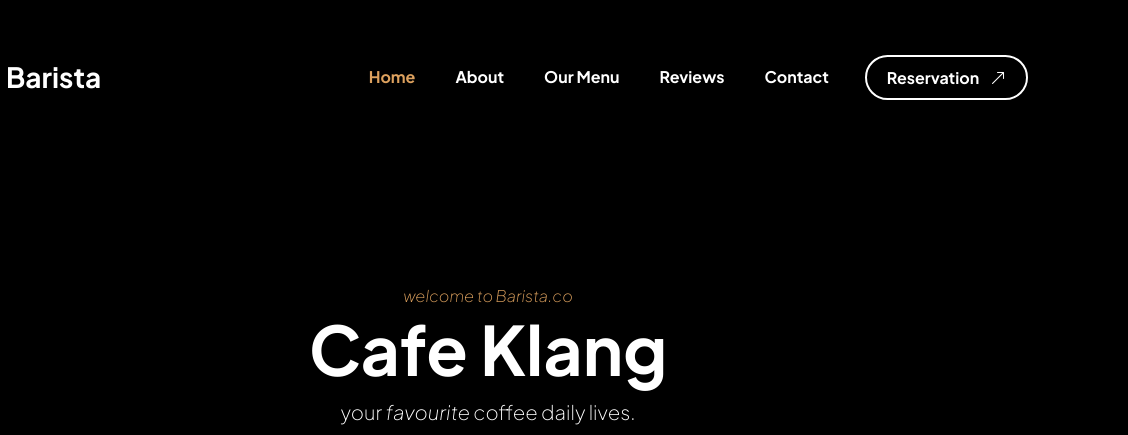
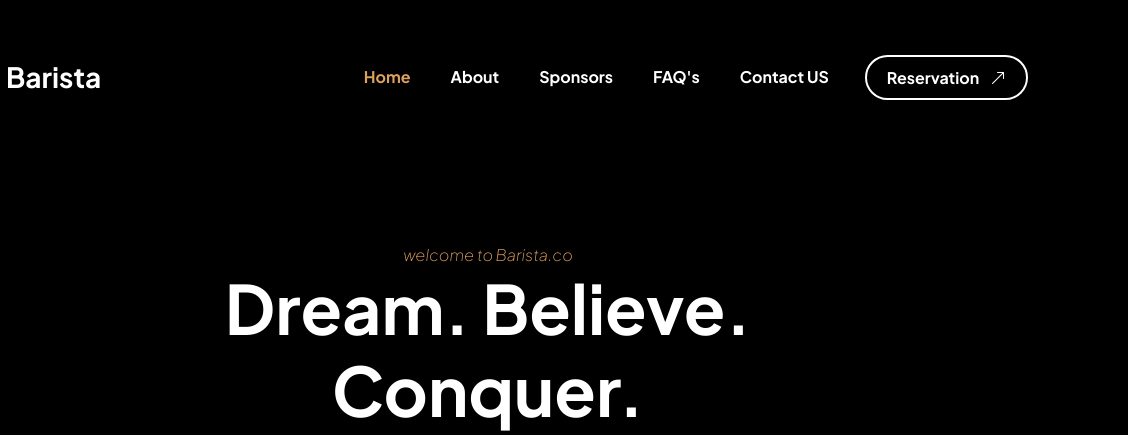
Before and after one commit to fhall2008/apexf1au, a plain HTML site: page index.html in a window 1280 px wide. Shown: the top 435 px of the page, 152-1280 px from the left. Drawn offline with Linux system fonts and the light colour scheme.

Commit message:
Update index.html

```diff
--- a/index.html
+++ b/index.html
@@ -60,15 +60,15 @@ Bootstrap 5 HTML CSS Template
                                 </li>
 
                                 <li class="nav-item">
-                                    <a class="nav-link click-scroll" href="#section_3">Our Menu</a>
+                                    <a class="nav-link click-scroll" href="#section_3">Sponsors</a>
                                 </li>
 
                                 <li class="nav-item">
-                                    <a class="nav-link click-scroll" href="#section_4">Reviews</a>
+                                    <a class="nav-link click-scroll" href="#section_4">FAQ's</a>
                                 </li>
 
                                 <li class="nav-item">
-                                    <a class="nav-link click-scroll" href="#section_5">Contact</a>
+                                    <a class="nav-link click-scroll" href="#section_5">Contact US</a>
                                 </li>
                             </ul>
 
@@ -91,7 +91,7 @@ Bootstrap 5 HTML CSS Template
                             <div class="col-lg-6 col-12 mx-auto">
                                 <em class="small-text">welcome to Barista.co</em>
 
-                                <h1>Cafe Klang</h1>
+                                <h1>Dream. Believe. Conquer.</h1>
 
                                 <p class="text-white mb-4 pb-lg-2">
                                     your <em>favourite</em> coffee daily lives.
```
